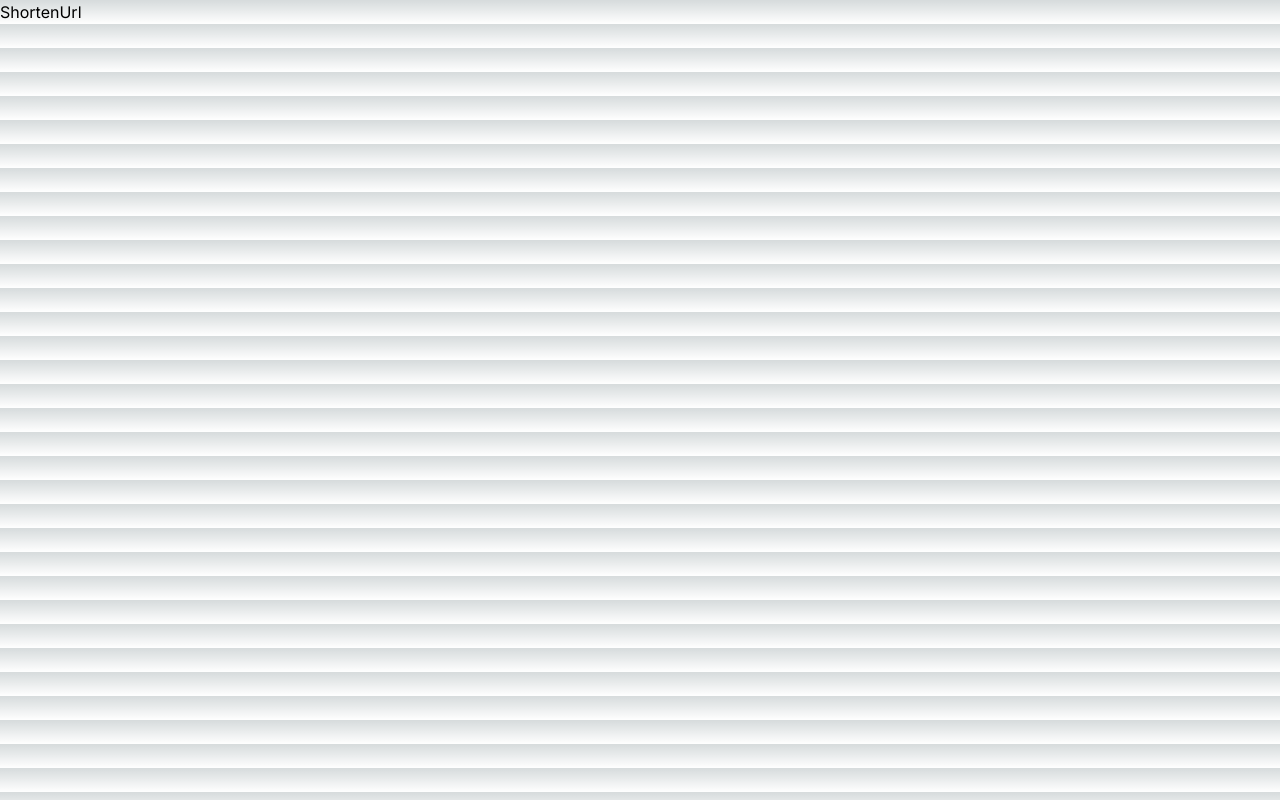
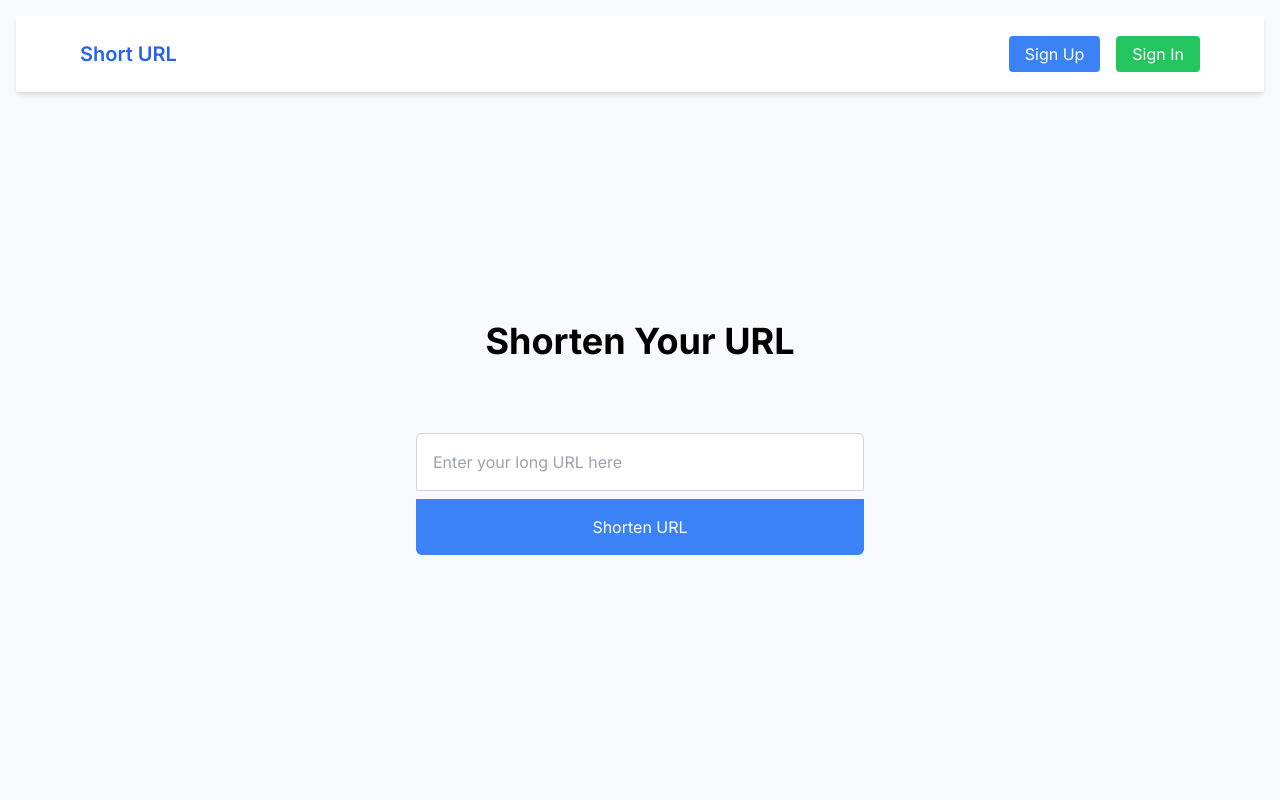
Before and after one commit to kinskiwu/blink-r-next, a Next.js app: page /shorten-url in a window 1280 px wide. Built offline with nearby package versions, Linux system fonts and the light colour scheme; no server answers.

Commit message:
update shorten url page

```diff
--- a/src/app/shorten-url/page.tsx
+++ b/src/app/shorten-url/page.tsx
@@ -1,9 +1,26 @@
+'use client'
 import React from 'react'
+import TopNavBar from '../components/TopNavBar';
+import UrlShortenerDisplay from '../components/UrlShortnerDisplay';
+import { useAuthState } from 'react-firebase-hooks/auth';
+import { auth } from '../firebase/firebase.config';
 
 const ShortenUrl = () => {
+const [user] = useAuthState(auth);
+
+  const handleSignOut = () => {
+    console.log('Signing out...');
+    auth.signOut();
+  };
+
   return (
-    <div>ShortenUrl</div>
-  )
-}
-
+    <div className="flex flex-col min-h-screen bg-gray-50 p-4">
+      <TopNavBar isLoggedIn={!!user} handleSignOut={handleSignOut} />
+      <div className="flex-grow flex flex-col items-center justify-center">
+        <h1 className="text-4xl font-bold mb-8">Shorten Your URL</h1>
+        <UrlShortenerDisplay />
+      </div>
+    </div>
+  );
+};
 export default ShortenUrl;
```
